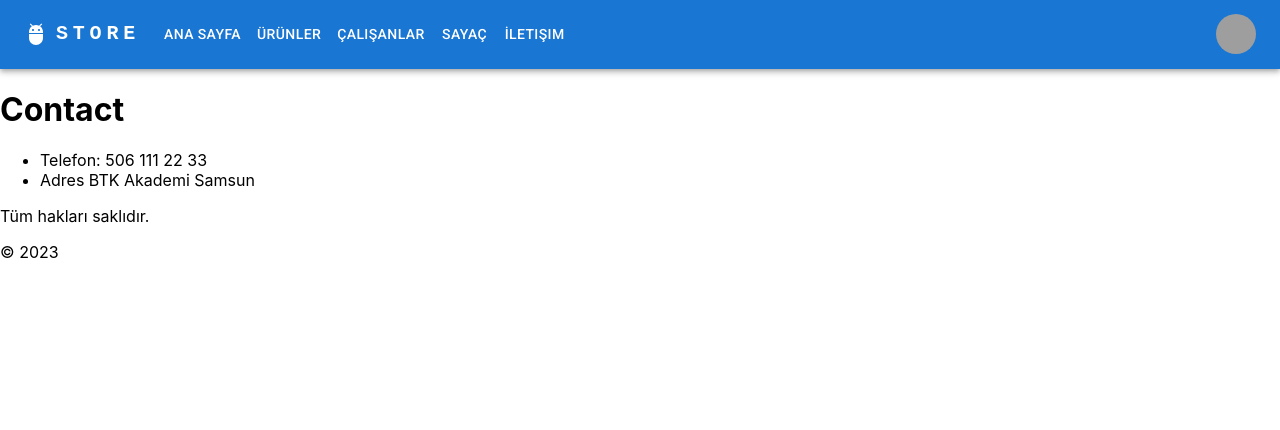
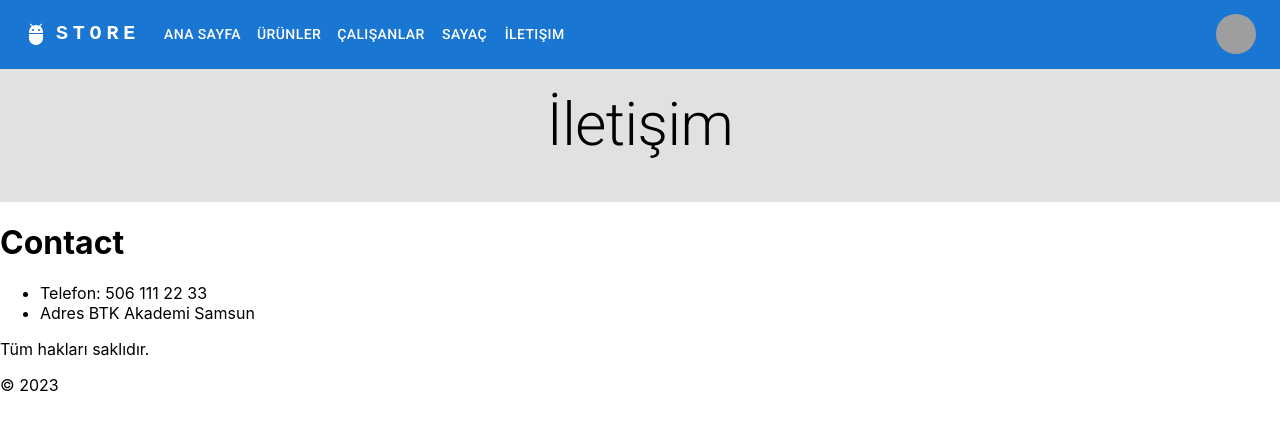
Before and after one commit to zcomert/BTK-AI-based-Web-Apps, a React (Create React App) app in the folder storeapp/frontend/: page /contact in a window 1280 px wide. Shown: the top 430 px of the page. Built offline with nearby package versions, Linux system fonts and the light colour scheme; grey boxes are pictures that could not be loaded.

Commit message:
Header component has been done.

```diff
--- a/storeapp/frontend/src/basic/Contact.js
+++ b/storeapp/frontend/src/basic/Contact.js
@@ -1,8 +1,10 @@
 import React from 'react'
+import Header from '../components/header/Header';
 
 function Contact() {
     return (
         <div>
+            <Header data={{ title: "İletişim" }}></Header>
             <h1>Contact</h1>
             <ul>
                 <li>Telefon: 506 111 22 33</li>
--- a/storeapp/frontend/src/basic/Counter.js
+++ b/storeapp/frontend/src/basic/Counter.js
@@ -1,5 +1,6 @@
 import React from 'react'
 import { useState } from 'react';
+import Header from '../components/header/Header';
 
 function Counter() {
 
@@ -17,6 +18,7 @@ function Counter() {
 
     return (
         <div>
+            <Header data={{ title: "Sayaç" }}></Header>
             {number}
             <button onClick={increase} >Artır</button>
             <button onClick={decrease} >Azaltmak</button>
--- a/storeapp/frontend/src/basic/EmployeeList.js
+++ b/storeapp/frontend/src/basic/EmployeeList.js
@@ -1,3 +1,4 @@
+import Header from "../components/header/Header";
 import Employee from "./Employee";
 
 const EmployeeList = () => {
@@ -11,6 +12,7 @@ const EmployeeList = () => {
     ];
     return (
         <div>
+            <Header data={{ title: "Çalışanlar" }}></Header>
             {
                 employees.map((emp) => (
                     <div key={emp?.id} >
--- a/storeapp/frontend/src/components/header/Header.js
+++ b/storeapp/frontend/src/components/header/Header.js
@@ -4,7 +4,9 @@ import React from 'react'
 export default function Header({ data }) {
 
     const style = {
-        backgroundColor: "#e1e1e1"
+        backgroundColor: "#e1e1e1",
+        padding: "20px",
+        textAlign: "center"
     };
 
     return (
--- a/storeapp/frontend/src/pages/product/Product.js
+++ b/storeapp/frontend/src/pages/product/Product.js
@@ -1,7 +1,10 @@
 import React from 'react'
+import Header from "../../components/header/Header"
 
 export default function Product({ product }) {
   return (
-    <div>{product?.name}</div>
+    <div>
+      <Header data={{ title: `${product?.name}` }}></Header>
+      {product?.name}</div>
   )
 }
```
